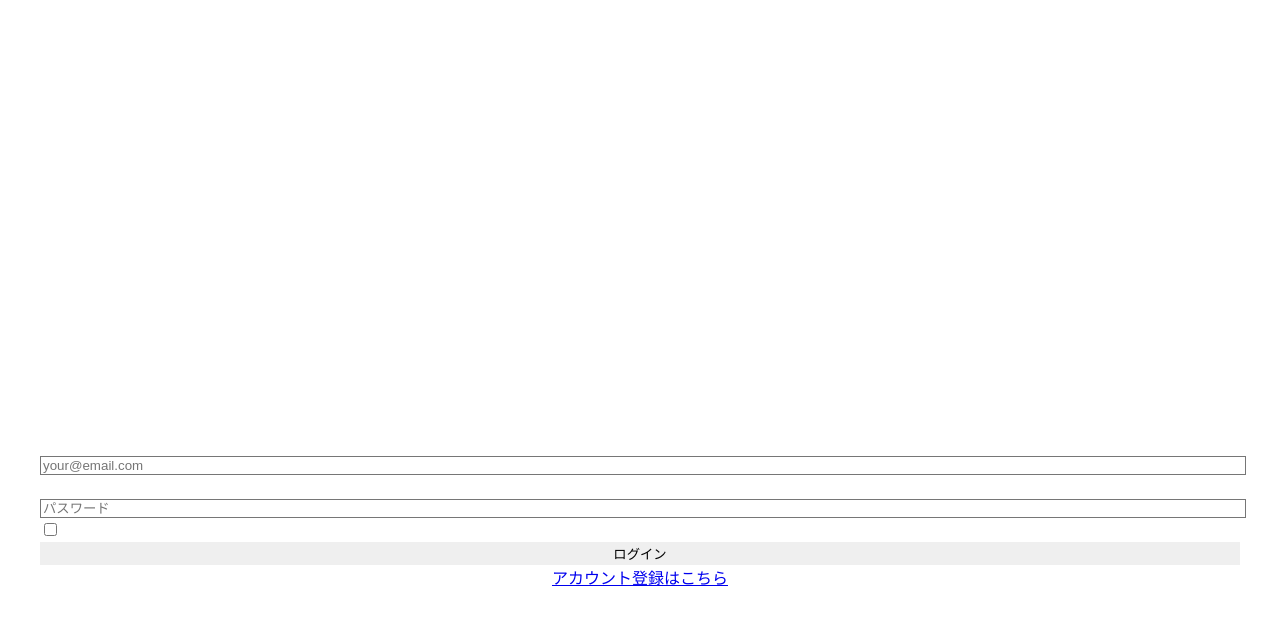
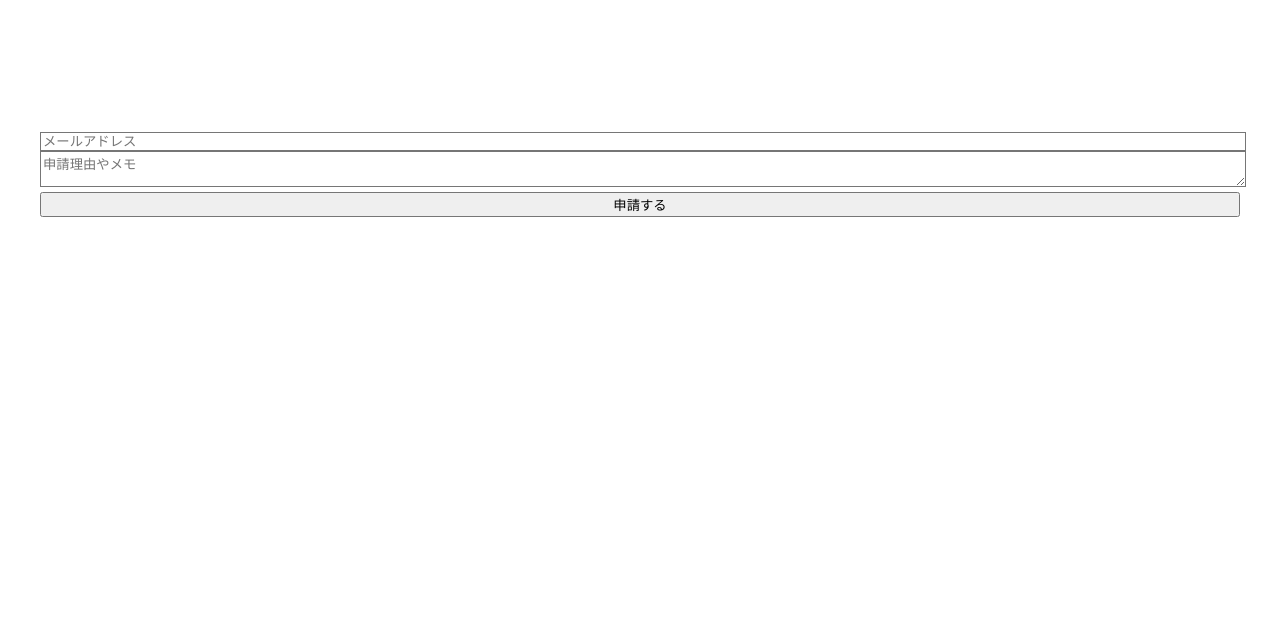
Before and after one commit to wolvesgale/hinappli, a React (Vite) app: page /access-request in a window 1280 px wide. Before the commit this address led to /login. Shown: the top 624 px of the page. Built offline with nearby package versions, Linux system fonts and the light colour scheme.

Commit message:
feat: add /access-request route & align access_requests table; keep guards compat

```diff
--- a/src/App.tsx
+++ b/src/App.tsx
@@ -5,6 +5,7 @@ import { RequireOwner } from './components/guards/RequireOwner'
 import { Login } from './pages/Login'
 import { Home } from './pages/Home'
 import { Register } from './pages/Register'
+import AccessRequestPage from './pages/AccessRequestPage'
 import { Transactions } from './pages/Transactions'
 import { Attendance } from './pages/Attendance'
 import { Admin } from './pages/Admin'
@@ -31,6 +32,7 @@ function App() {
             element={isAuthenticated ? <Navigate to="/" replace /> : <Login />}
           />
           <Route path="/register" element={<Register />} />
+          <Route path="/access-request" element={<AccessRequestPage />} />
 
           {/* Protected Routes */}
           <Route
--- a/src/auth/guards.tsx
+++ b/src/auth/guards.tsx
@@ -1,25 +1,18 @@
-import React, { type ReactNode } from "react";
-import { Navigate, useLocation } from "react-router-dom";
-import { useAuth } from "../contexts/AuthProvider";
+// 互換性のための再エクスポート - components/guardsへの段階的移行用
+// TODO: 全ての参照をcomponents/guardsに移行後、このファイルを削除予定
 
-export function RequireAuth({ children }: { children: ReactNode }) {
-  const { user, loading } = useAuth();
-  const location = useLocation();
-  if (loading) return <div style={{ padding: 16 }}>読み込み中...</div>;
-  if (!user) return <Navigate to="/login" replace state={{ from: location.pathname }} />;
-  return <>{children}</>;
-}
+export { RequireAuth } from '../components/guards/RequireAuth'
+export { RequireOwner } from '../components/guards/RequireOwner'
 
-export function RequireOwner({ children }: { children: ReactNode }) {
-  const { user, loading } = useAuth();
-  if (loading) return <div style={{ padding: 16 }}>読み込み中...</div>;
-  if (!user) return <Navigate to="/login" replace />;
-  return <>{children}</>;
-}
+// RedirectIfAuthedは現在components/guardsに存在しないため、一時的に実装を維持
+import React from 'react'
+import type { ReactNode } from 'react'
+import { Navigate } from 'react-router-dom'
+import { useAuthContext } from '../contexts/AuthProvider'
 
 export function RedirectIfAuthed({ children }: { children: ReactNode }) {
-  const { user, loading } = useAuth();
-  if (loading) return null;
-  if (user) return <Navigate to="/" replace />;
-  return <>{children}</>;
+  const { authUser, loading } = useAuthContext()
+  if (loading) return null
+  if (authUser) return <Navigate to="/" replace />
+  return <>{children}</>
 }
--- a/src/pages/AccessRequestPage.tsx
+++ b/src/pages/AccessRequestPage.tsx
@@ -1,8 +1,57 @@
+import React, { useState } from "react";
+import { supabase } from "@/lib/supabase";
+
 export default function AccessRequestPage() {
+  const [email, setEmail] = useState("");
+  const [note, setNote] = useState("");
+  const [loading, setLoading] = useState(false);
+  const [msg, setMsg] = useState<string | null>(null);
+  const [err, setErr] = useState<string | null>(null);
+
+  async function submit(e: React.FormEvent) {
+    e.preventDefault();
+    setLoading(true); setMsg(null); setErr(null);
+    try {
+      const { error } = await supabase.from("access_requests").insert({
+        email, note,
+      });
+      if (error) throw error;
+      setMsg("送信しました。審査結果をお待ちください。");
+      setEmail(""); setNote("");
+    } catch (e: any) {
+      setErr(e.message ?? "送信に失敗しました。");
+    } finally {
+      setLoading(false);
+    }
+  }
+
   return (
-    <div style={{ padding: 16 }}>
-      <h1>Access Request</h1>
-      <p>このページは後で実装します。</p>
+    <div className="max-w-md mx-auto p-6">
+      <h1 className="text-xl font-semibold mb-4">アクセス申請</h1>
+      <form onSubmit={submit} className="space-y-3">
+        <input
+          type="email"
+          required
+          placeholder="メールアドレス"
+          className="w-full border rounded px-3 py-2 bg-black/30"
+          value={email}
+          onChange={(e) => setEmail(e.target.value)}
+        />
+        <textarea
+          placeholder="申請理由やメモ"
+          className="w-full border rounded px-3 py-2 h-28 bg-black/30"
+          value={note}
+          onChange={(e) => setNote(e.target.value)}
+        />
+        <button
+          disabled={loading}
+          className="w-full py-2 rounded bg-white/10 hover:bg-white/20"
+        >
+          {loading ? "送信中..." : "申請する"}
+        </button>
+      </form>
+      {msg && <p className="text-green-400 mt-3">{msg}</p>}
+      {err && <p className="text-red-400 mt-3">{err}</p>}
     </div>
   );
 }
```
Also changed, not shown: 1 other file (tests, documents, lock files or other folders).
